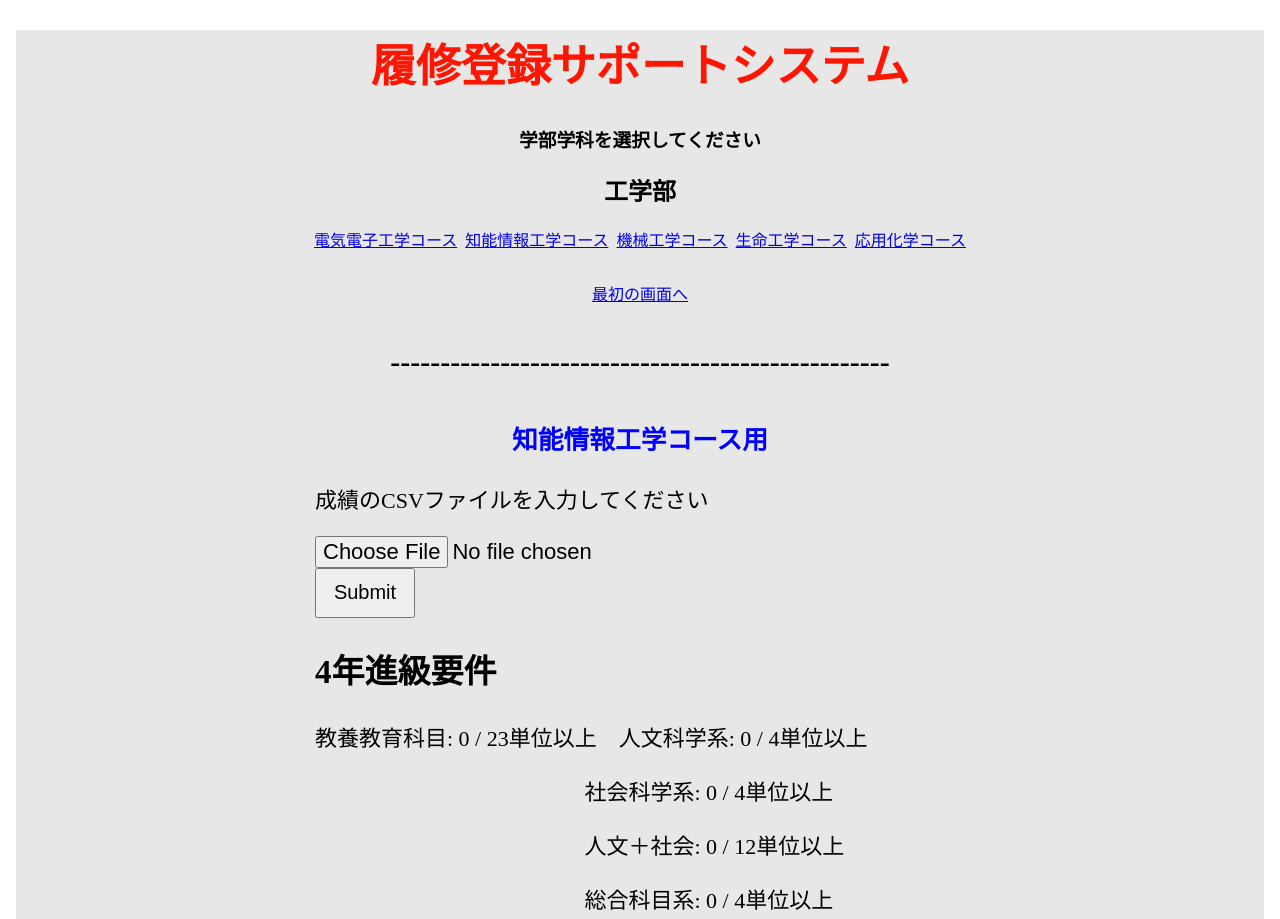
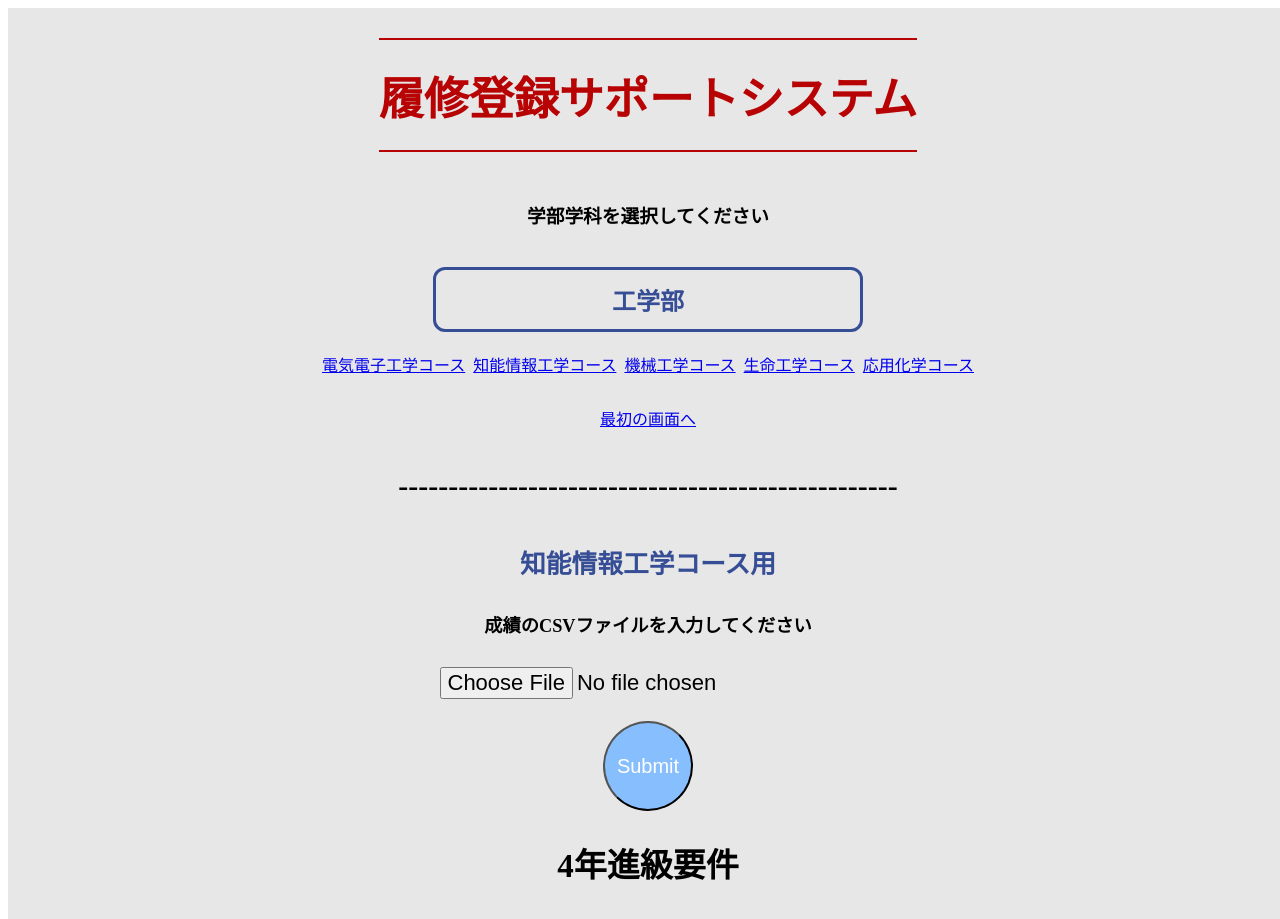
Before and after one commit to tak0705/Support_system, an Angular app: page /chino in a window 1280 px wide. Shown: the top 919 px of the page. Built offline with nearby package versions, Linux system fonts and the light colour scheme.

Commit message:
デザイン変更

```diff
--- a/src/app/app.component.html
+++ b/src/app/app.component.html
@@ -1,4 +1,5 @@
-<body style="background-color: rgb(232, 231, 231);">
+<div class="full-page">
+<body>
 <h1>履修登録サポートシステム</h1>
 <h3>学部学科を選択してください</h3>
 <h2>工学部</h2>
@@ -15,3 +16,4 @@
 </div>
 <router-outlet></router-outlet>
 </body>
+</div>
--- a/src/app/app.component.scss
+++ b/src/app/app.component.scss
@@ -1,10 +1,28 @@
+body {
+   text-align: center;
+   margin: 0;
+   padding: 0;
+}
+.full-page {
+   width: 100vw;
+   height: 200vh;
+   background-color: rgb(232, 231, 231);
+}
 h1 {
-    text-align: center;
     font-size: 45px;
-    color: rgb(255, 21, 0);
+    display: inline-block;
+    color: #b70303;/*文字色*/
+    padding: 0.5em 0;/*上下の余白*/
+    border-top: 2px solid #b70303;/*上線*/
+    border-bottom: 2px solid #b70303;/*下線*/
  }
  h2 {
-    text-align: center;
+    display: inline-block;
+    width: 400px;
+    color: #364e96;/*文字色*/
+    border: solid 3px #364e96;/*線色*/
+    padding: 0.5em;/*文字周りの余白*/
+    border-radius: 0.5em;/*角丸*/
  }
  h3 {
     text-align: center;
--- a/src/app/kougaku/chino/chino.component.html
+++ b/src/app/kougaku/chino/chino.component.html
@@ -1,7 +1,7 @@
 <h4>--------------------------------------------------</h4>
 <div class="container">
     <h3>知能情報工学コース用</h3>
-    <p>成績のCSVファイルを入力してください</p>
+    <h5>成績のCSVファイルを入力してください</h5>
 
     <form [formGroup]="form" (ngSubmit)="submit()">
         <div class="form-group">
@@ -17,7 +17,8 @@
             <div *ngIf="f['file'].errors?.['required']">File is required.</div>
           </div>
         </div>
-        <button class="btn btn-primary" type="submit" onclick="setTimeout(()=>disabled=true,0)">Submit</button>
+        <p></p>
+        <button class="btn btn-circle-flat" type="submit" onclick="setTimeout(()=>disabled=true,0)">Submit</button>
     </form>
 
     <h2>4年進級要件</h2>
--- a/src/app/kougaku/chino/chino.component.scss
+++ b/src/app/kougaku/chino/chino.component.scss
@@ -1,5 +1,7 @@
 p {
     white-space: pre-line;
+    text-align: left;
+    font-weight: 540;
   }
 
 body {
@@ -22,7 +24,7 @@ h1 {
    }
 h3 {
       text-align: center;
-      color: rgb(0, 0, 255);
+      color: #364e96;
    }
 h4 {
     text-align: center;
@@ -30,9 +32,25 @@ h4 {
    }
 button {
   width: 5em;
-  height: 2.5em;
+  height: 2em;
   font-size: 15pt;
 }
 input{
   font-size: 100%;
 }
+.btn-circle-flat {
+  display: inline-block;
+  text-decoration: none;
+  background: #87befd;
+  color: #FFF;
+  width: 90px;
+  height: 90px;
+  line-height: 80px;
+  border-radius: 50%;
+  text-align: center;
+  overflow: hidden;
+  transition: .4s;
+}
+.btn-circle-flat:hover {
+  background: #668ad8;
+}
--- a/src/app/kougaku/denki/denki.component.html
+++ b/src/app/kougaku/denki/denki.component.html
@@ -1,7 +1,7 @@
 <h4>--------------------------------------------------</h4>
 <div class="container">
     <h3>電気電子工学コース用</h3>
-    <p>成績のCSVファイルを入力してください</p>
+    <h5>成績のCSVファイルを入力してください</h5>
 
     <form [formGroup]="form" (ngSubmit)="submit()">
         <div class="form-group">
@@ -17,11 +17,10 @@
             <div *ngIf="f['file'].errors?.['required']">File is required.</div>
           </div>
         </div>
-        <button class="btn btn-primary" type="submit" onclick="setTimeout(()=>disabled=true,0)">Submit</button>
+        <p></p>
+        <button class="btn btn-circle-flat" type="submit" onclick="setTimeout(()=>disabled=true,0)">Submit</button>
     </form>
 
-    <h2>3年進級要件</h2>
-    <p></p>
     <h2>4年進級要件</h2>
     <p>教養教育科目: {{cnt_edu}} / 23単位以上
        &nbsp;&nbsp; 人文科学系: {{cnt_edu_jin}} / 4単位以上</p>
--- a/src/app/kougaku/denki/denki.component.scss
+++ b/src/app/kougaku/denki/denki.component.scss
@@ -1,5 +1,7 @@
 p {
     white-space: pre-line;
+    text-align: left;
+    font-weight: 540;
   }
 
 body {
@@ -22,7 +24,7 @@ h1 {
    }
 h3 {
       text-align: center;
-      color: rgb(0, 0, 255);
+      color: #364e96;
    }
 h4 {
     text-align: center;
@@ -30,9 +32,25 @@ h4 {
    }
 button {
     width: 5em;
-    height: 2.5em;
+    height: 2em;
     font-size: 15pt;
   }
 input{
     font-size: 100%;
   }
+.btn-circle-flat {
+    display: inline-block;
+    text-decoration: none;
+    background: #87befd;
+    color: #FFF;
+    width: 90px;
+    height: 90px;
+    line-height: 80px;
+    border-radius: 50%;
+    text-align: center;
+    overflow: hidden;
+    transition: .4s;
+  }
+.btn-circle-flat:hover {
+    background: #668ad8;
+  }
```
